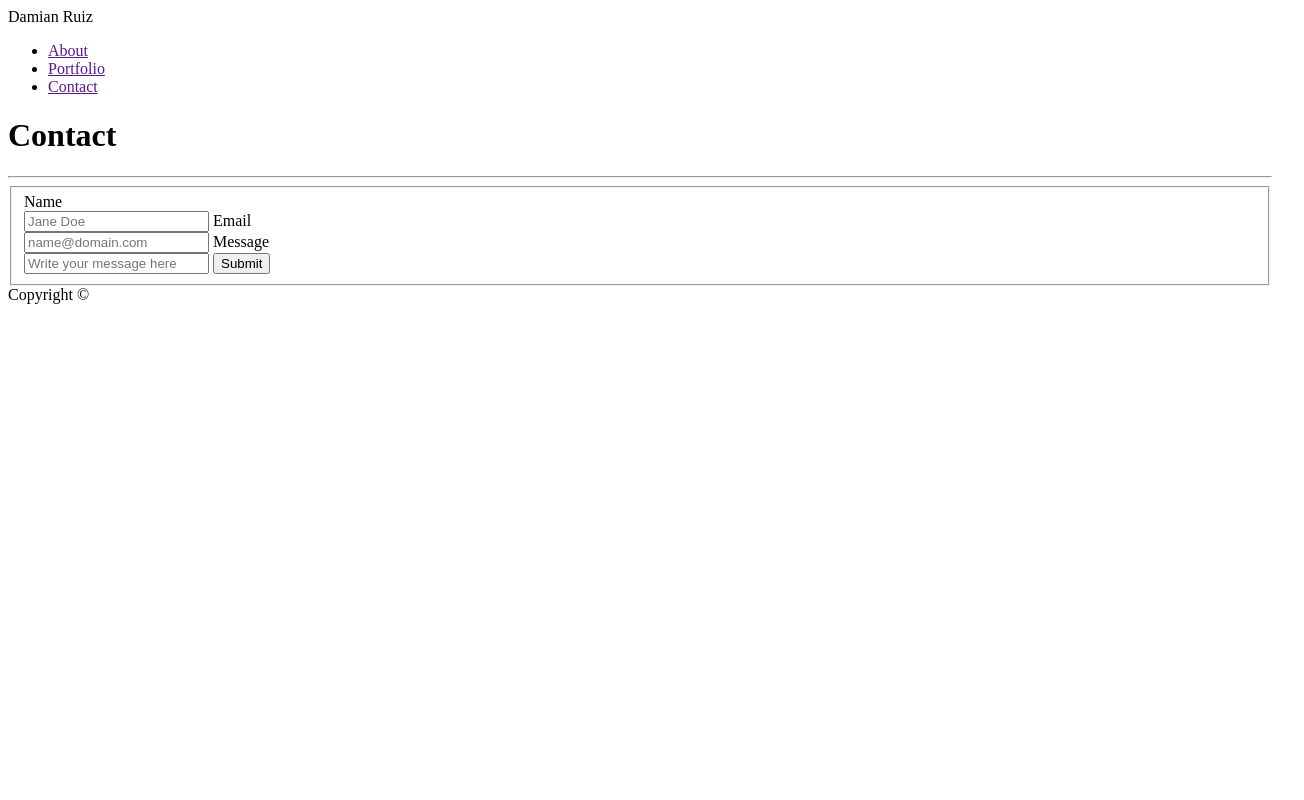
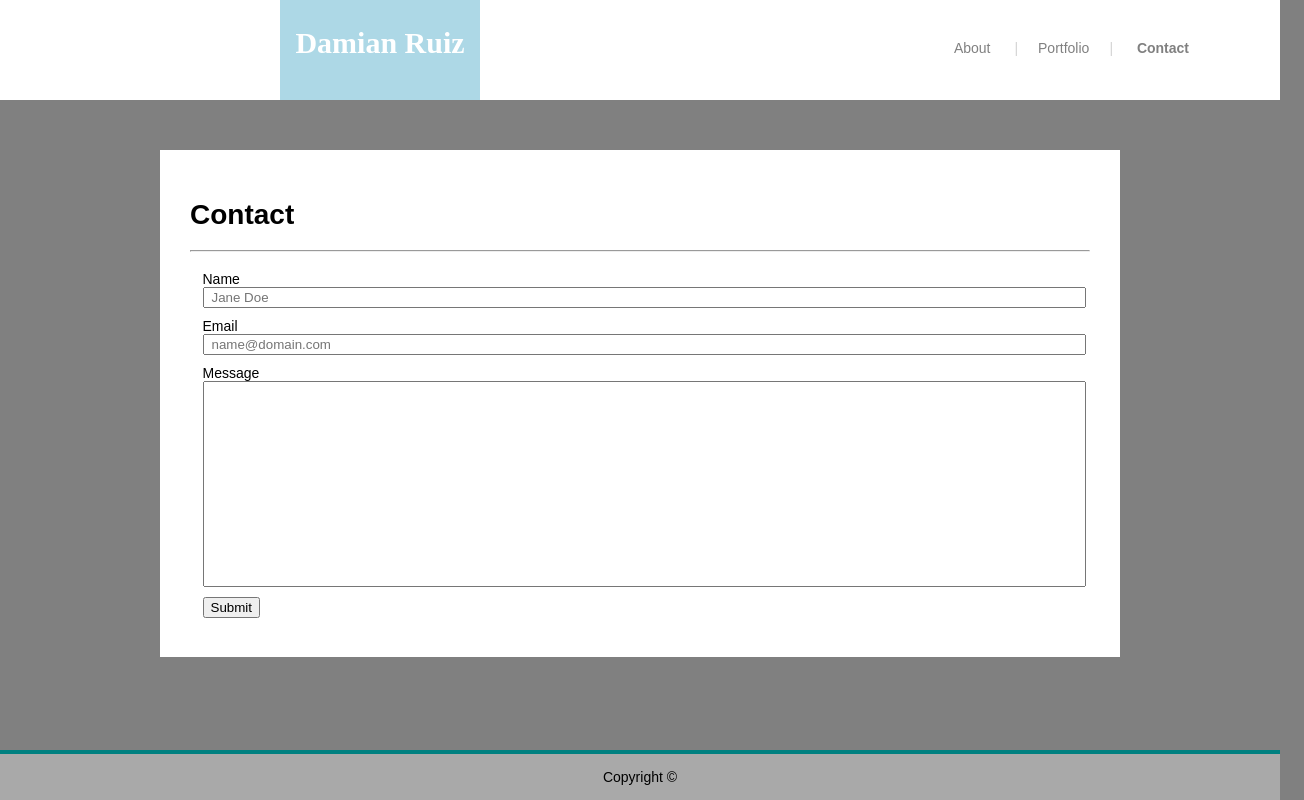
Before and after one commit to jondam1985/Basic-Portfolio, a plain HTML site: page contact.html in a window 1280 px wide. Shown: the whole page, 1304 px wide, since content can reach past the window. Drawn offline with Linux system fonts and the light colour scheme.

Commit message:
styled index and contact pages

```diff
--- a/assets/css/style.css
+++ b/assets/css/style.css
@@ -0,0 +1,130 @@
+body {
+    margin: 0;
+    padding: 0;
+    font-size: 14px;
+    font-family: Arial, Helvetica, sans-serif;
+    background-color: grey;
+}
+
+header {
+    width: 100%;
+    height: 100px;
+    background-color: white;
+}
+
+.logo {
+    display: inline-block;
+    width: 200px;
+    height: 100%;
+    line-height: 85px;
+    text-align: center;
+    font-size: 30px;
+    font-family: 'Times New Roman', Times, serif;
+    color: white;
+    font-weight: bolder;
+    position: relative;
+    left: 280px;
+    background-color: lightblue;
+}
+
+ul {
+    margin: 0;
+}
+
+nav {
+    display: inline-block;
+    width: 400px;
+    height: 100%;
+    position: relative;
+    left: 700px;
+}
+
+li {
+    display: inline-block;
+    list-style: none;
+    margin-left: 10px;
+    margin-right: 10px;
+
+}
+
+a:link,
+a:visited {
+    text-decoration: none;
+    color: grey;
+    transition: color 0.1s, font-weight 0.1s, border-bottom 0.1s;
+}
+
+a:hover,
+a:active {
+    color: teal;
+    font-weight: bolder;
+    margin-bottom: 5px;
+    border-bottom: 2px solid teal;
+}
+
+li:nth-child(2)::before {
+    content: "|";
+    color: lightgrey;
+    margin-right: 20px;
+}
+
+li:nth-child(2)::after {
+    content: "|";
+    color: lightgrey;
+    margin-left: 20px;
+}
+
+.active {
+    color: teal;
+    font-weight: bolder;
+}
+
+.main {
+    width: 960px;
+    margin: 50px auto;
+    background-color: white;
+    padding: 30px 30px;
+    box-sizing: border-box;
+}
+
+hr {
+    margin-bottom: 15px;
+}
+
+#me {
+    margin: 0 30px 10px 0;
+    float: left;
+    height: 200px;
+    width: 200px;
+}
+
+footer {
+    box-sizing: border-box;
+    clear: both;
+    overflow: auto;
+    background-color:darkgray;
+    height: 50px;
+    width:100%;
+    text-align: center;
+    position: fixed;
+    top: calc(100vh - 50px);
+    padding-top: 15px;
+    border-top: 4px solid teal;
+}
+
+fieldset {
+    border: none;
+}
+
+#name, #email, #message {
+    margin-bottom: 10px;
+    width: 100%;
+}
+
+#message {
+    height: 200px;
+}
+
+fieldset ::placeholder {
+    padding-left: 5px;
+}
--- a/contact.html
+++ b/contact.html
@@ -8,26 +8,26 @@
     </head>
     <body>
         <header>
-            <div>Damian Ruiz</div>
+            <div class="logo">Damian Ruiz</div>
             <nav>
                 <ul>
                     <li><a href="">About</a></li>
                     <li><a href="">Portfolio</a></li>
-                    <li><a href="">Contact</a></li>
+                    <li><a class="active"  href="">Contact</a></li>
                 </ul>
             </nav>
         </header>
-        <div>
+        <div class="main">
             <h1>Contact</h1>
             <hr>
             <form id="contact-form" action="#">
                 <fieldset>
                     <label for="name">Name<br></label>
-                    <input id="name" type="text" name="full-name" placeholder="Jane Doe" required>
+                    <input id="name" type="text" name="full-name" placeholder="Jane Doe" required><br>
                     <label for="email">Email<br></label>
-                    <input id="email" type="email" name="email-address" placeholder="name@domain.com" required>
+                    <input id="email" type="email" name="email-address" placeholder="name@domain.com" required><br>
                     <label for="message">Message<br></label>
-                    <input id="message" type="text" name="contact-message" placeholder="Write your message here" required>
+                    <input id="message" type="text" name="contact-message" required><br>
                     <input id="submit" type="submit">
                 </fieldset>
             </form>
```
Also changed, not shown: index.html (+8 -8 lines).
